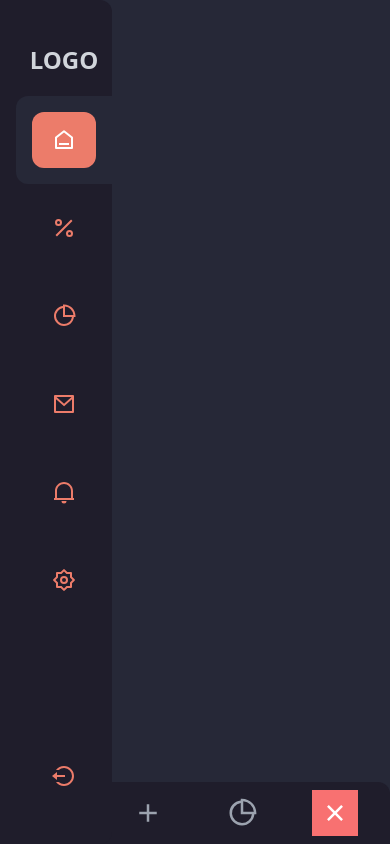
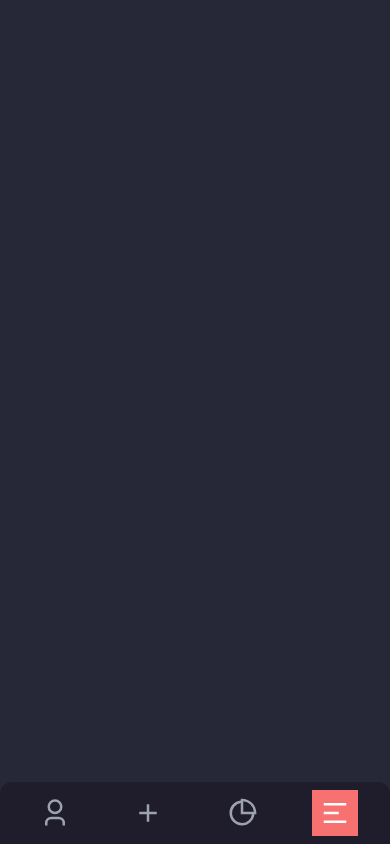
Before and after one commit to iAmJoeDeveloper/dashboard-store-v1, a React (Vite) app: page / in a window 390 px wide. Built offline with nearby package versions, Linux system fonts and the light colour scheme.

Commit message:
Fix Bug Show Menu

```diff
--- a/src/App.jsx
+++ b/src/App.jsx
@@ -4,7 +4,7 @@ import { RiMenu2Fill, RiUser3Line, RiAddLine, RiPieChart2Line, RiCloseLine } fro
 import Sidebar from './components/shared/Sidebar'
 
 function App() {
-	const [showMenu, setShowMenu] = useState(true)
+	const [showMenu, setShowMenu] = useState(false)
 	const [showOrder, setShowOrder] = useState(false)
 
 	const toggleMenu = () => {
--- a/src/components/shared/Sidebar.jsx
+++ b/src/components/shared/Sidebar.jsx
@@ -13,7 +13,7 @@ const Sidebar = (props) => {
 
 	return (
 		<div
-			className={`bg-[#1F1D2B] fixed  left-0 top-0 w-28 h-full flex flex-col justify-between py-6 rounded-tr-xl rounded-br-xl z-50 transition-all ${
+			className={`bg-[#1F1D2B] fixed lg:left-0 top-0 w-28 h-full flex flex-col justify-between py-6 rounded-tr-xl rounded-br-xl z-50 transition-all ${
 				showMenu ? 'left-0' : '-left-full'
 			}`}
 		>
@@ -80,4 +80,5 @@ const Sidebar = (props) => {
 		</div>
 	)
 }
+
 export default Sidebar
```
